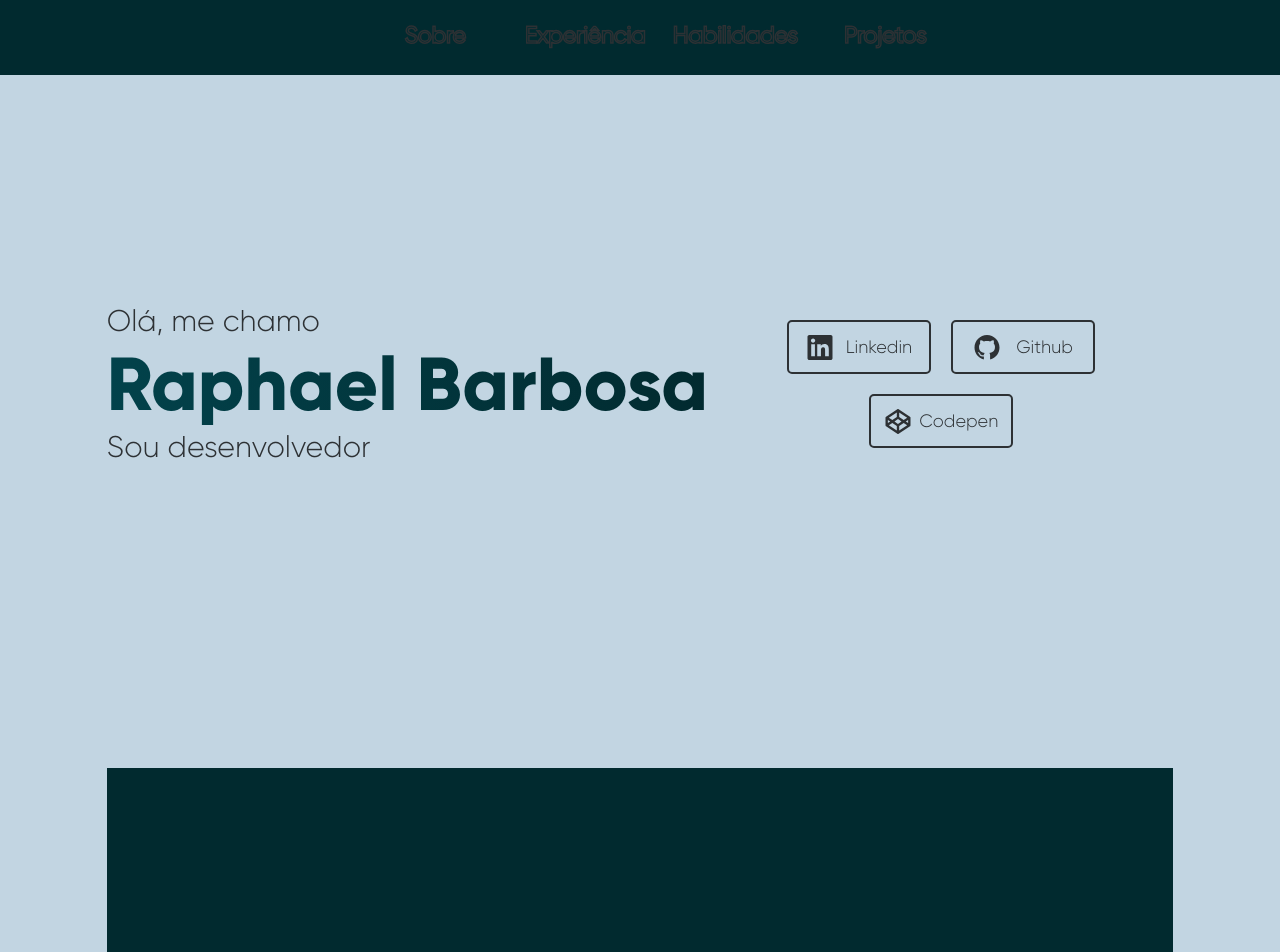
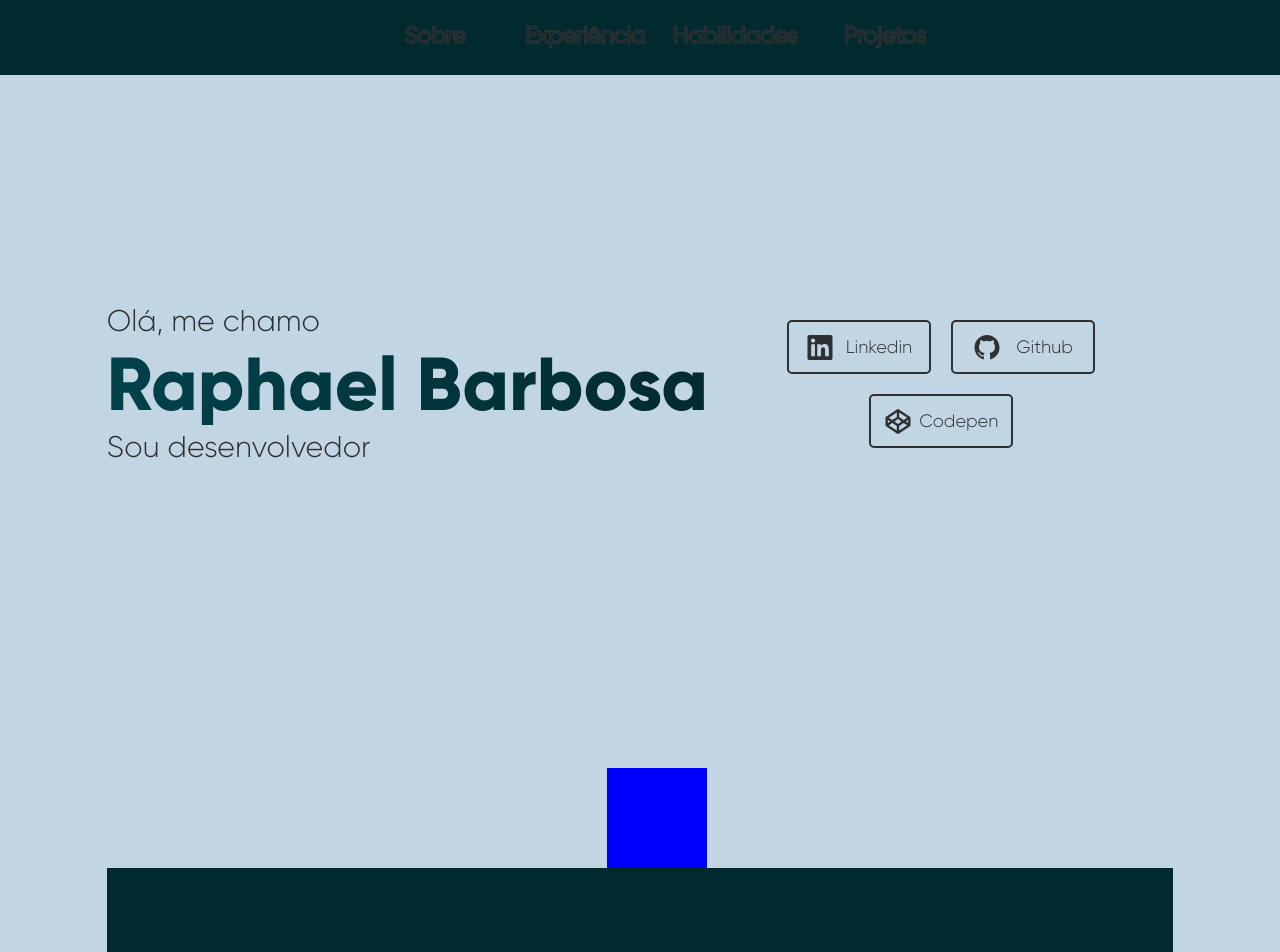
Before and after one commit to cyanoblu/portfolio-app, a Vue app: page / in a window 1280 px wide. Shown: the top 952 px of the page. Built offline with nearby package versions, Linux system fonts and the light colour scheme.

Commit message:
about view translated, prototyping animations, added gsap

```diff
--- a/package.json
+++ b/package.json
@@ -16,6 +16,8 @@
     "format": "prettier --write src/"
   },
   "dependencies": {
+    "@types/gsap": "^3.0.0",
+    "gsap": "^3.12.5",
     "pinia": "^2.1.7",
     "vue": "^3.3.11"
   },
--- a/src/App.vue
+++ b/src/App.vue
@@ -2,6 +2,7 @@
   <header><NavBar id="navbar" /></header>
   <main>
     <section id="hero"><HeroView /></section>
+    <div class="box"></div>
     <section id="about"><AboutView /></section>
     <section id="experience"><ExpView /></section>
     <section id="skills"><SkillView /></section>
@@ -23,6 +24,8 @@ import ProjectView from '@/views/ProjectView.vue'
 import NavBar from '@/components/ui/NavBar.vue'
 //Stores
 import { useAppStore } from './stores/AppStore'
+//Libs
+import animate from '@/assets/animations/gsap.ts'
 
 export default defineComponent({
   components: {
@@ -39,6 +42,7 @@ export default defineComponent({
     onMounted(() => {
       // TODO: setup language based on location. if [br, pt, ...] ? 'pt-br' : 'eng'
       useStore.locale = 'pt-br'
+      animate('.box')
     })
     return {}
   }
@@ -52,4 +56,11 @@ export default defineComponent({
 #about {
   background-color: var(--color-section-about);
 }
+
+.box {
+  width: 100px;
+  height: 100px;
+  background-color: blue;
+}
 </style>
+@/assets/animation/gsap @/assets/animations/gsap
--- /dev/null
+++ b/src/assets/animations/gsap.ts
@@ -0,0 +1,17 @@
+import { gsap } from "gsap";
+
+import { ScrollTrigger } from "gsap/ScrollTrigger";
+
+
+gsap.registerPlugin(ScrollTrigger);
+
+console.log('gsap on')
+const animate = (element: string) => {
+  console.log('element captured: ', element)
+  gsap.to(element, {
+    scrollTrigger: element, // start animation when ".box" enters the viewport
+    x: 500,
+  });
+}
+
+export default animate
--- a/src/stores/AboutStore.ts
+++ b/src/stores/AboutStore.ts
@@ -40,10 +40,10 @@ export const useAboutStore = defineStore( 'about', () => {
             emphasis3: 'Vue',
             emphasis4: 'ApexCharts',
             p1: 'I am a ',
-            p2: ` with 2 years of experience in the sector delivering customized solutions for different businesses.`,
-            p3: '',
-            p4: '',
-            p5: '',
+            p2: ' with 2 years of experience in the sector delivering customized solutions for different businesses.',
+            p3: 'I actively participated in the design and development of interfaces for metric evaluation and data analysis using',
+            p4: 'Integrating customized solutions into the ERP Sankhya, as well as other projects ranging from data collection automation with Python to process analysis in UML.',
+            p5: 'Currently, I seek to enhance my knowledge in web development, reaching all levels of the process with a strong affinity for front-end.',
         } as About })
 
     watch(locale,() => {
```
Also changed, not shown: 1 other file (tests, documents, lock files or other folders).
